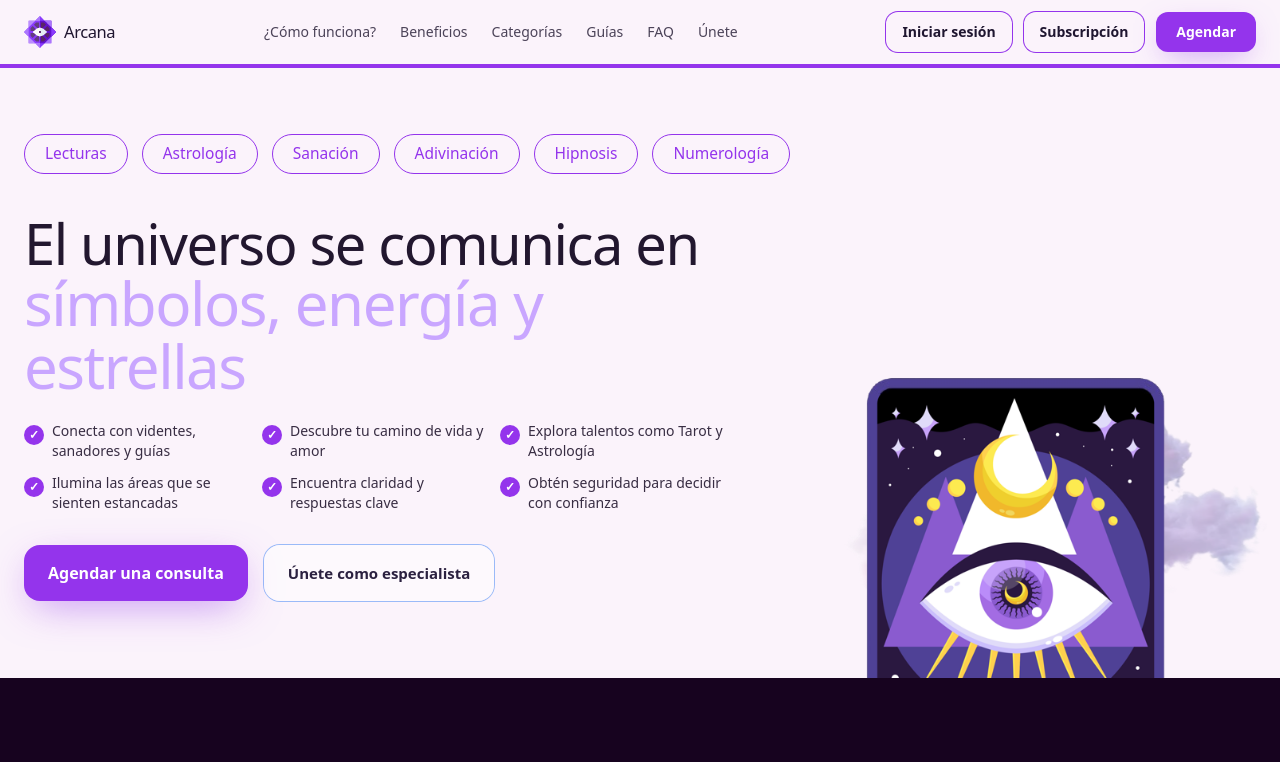
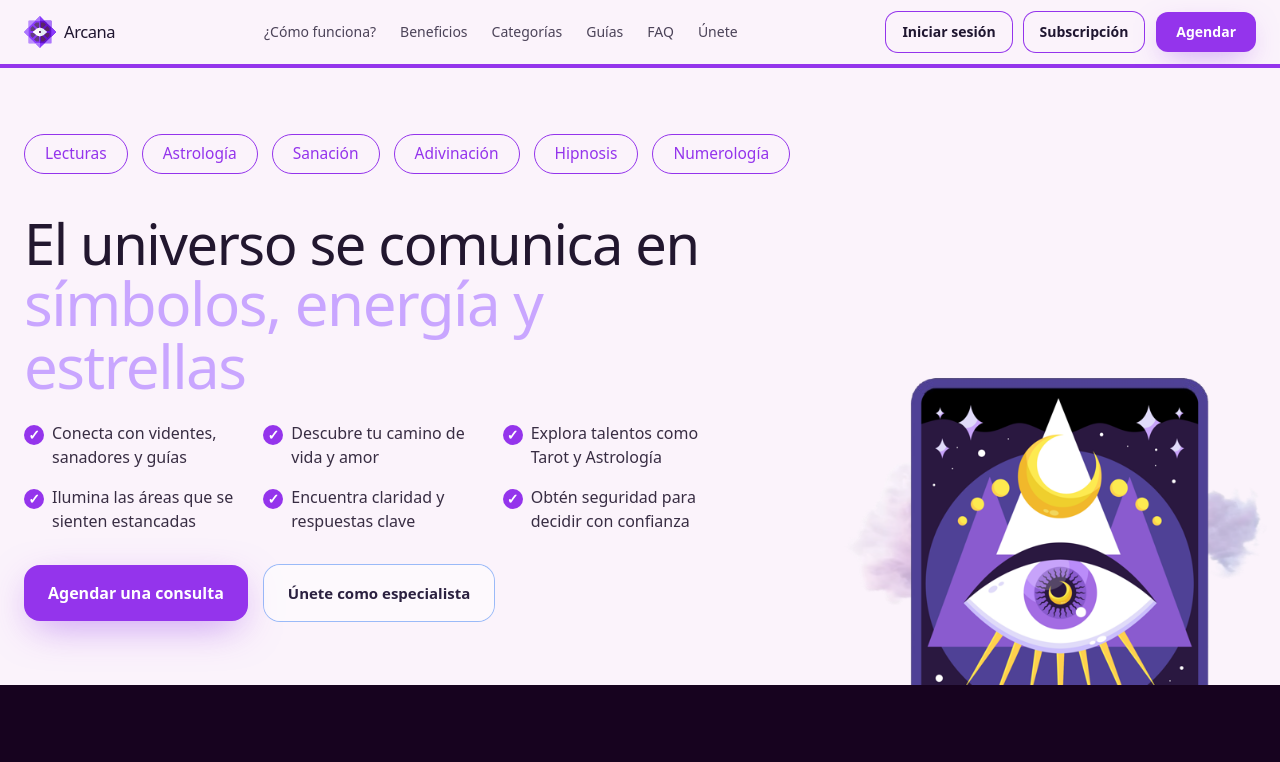
Before and after one commit to arcana302-art/arcana-v2, a Next.js app: page / in a window 1280 px wide. Shown: the top 762 px of the page. Built offline with nearby package versions, Linux system fonts and the light colour scheme.

Commit message:
Update Hero.tsx

```diff
--- a/app/components/Hero.tsx
+++ b/app/components/Hero.tsx
@@ -83,15 +83,15 @@ export default function Hero() {
             </h2>
 
             {/* BULLETS CON CHECKS */}
-            <div className="grid grid-cols-1 sm:grid-cols-3 gap-3 mt-6">
+            <div className="grid grid-cols-1 sm:grid-cols-3 gap-4 mt-6">
               {bullets.map((item, idx) => (
                 <div key={idx} className="flex items-start gap-2">
                   <span
-                    className="flex-shrink-0 mt-1 h-5 w-5 flex items-center justify-center rounded-full bg-[#9434ec] text-white text-xs font-bold"
+                    className="flex-shrink-0 mt-1 h-5 w-5 flex items-center justify-center rounded-full bg-[#9434ec] text-white text-sm font-bold"
                   >
                     ✓
                   </span>
-                  <span className="text-sm text-[#22172f]/90">{item}</span>
+                  <span className="text-base text-[#22172f]/90">{item}</span> {/* Fuente más grande */}
                 </div>
               ))}
             </div>
@@ -137,7 +137,7 @@ export default function Hero() {
                 width={640}
                 height={900}
                 priority
-                className="h-auto w-[320px] sm:w-[380px] lg:w-[440px] scale-[0.75]" // REDUCCIÓN 25%
+                className="h-auto w-[320px] sm:w-[380px] lg:w-[440px] scale-[0.75] translate-x-[10%]" // Reducida + ajustada horizontalmente
               />
             </div>
           </div>
@@ -146,7 +146,6 @@ export default function Hero() {
 
       {/* Estilos locales */}
       <style jsx>{`
-        /* Nube ping-pong suave por defecto (desktop/tablet) */
         .cloud-img {
           top: 30%;
           left: 58%;
@@ -186,7 +185,6 @@ export default function Hero() {
           }
         }
 
-        /* ====== Ajustes SOLO móvil (<= 639px) ====== */
         @media (max-width: 639px) {
           .hero-title-1 {
             font-size: 26px;
@@ -210,7 +208,8 @@ export default function Hero() {
 
           .hero-card :global(img) {
             width: 140px !important;
-            scale: 0.75; /* REDUCCIÓN 25% */
+            scale: 0.75;
+            translate-x: 10%; /* misma horizontal que desktop */
           }
 
           .cloud-img {
```
